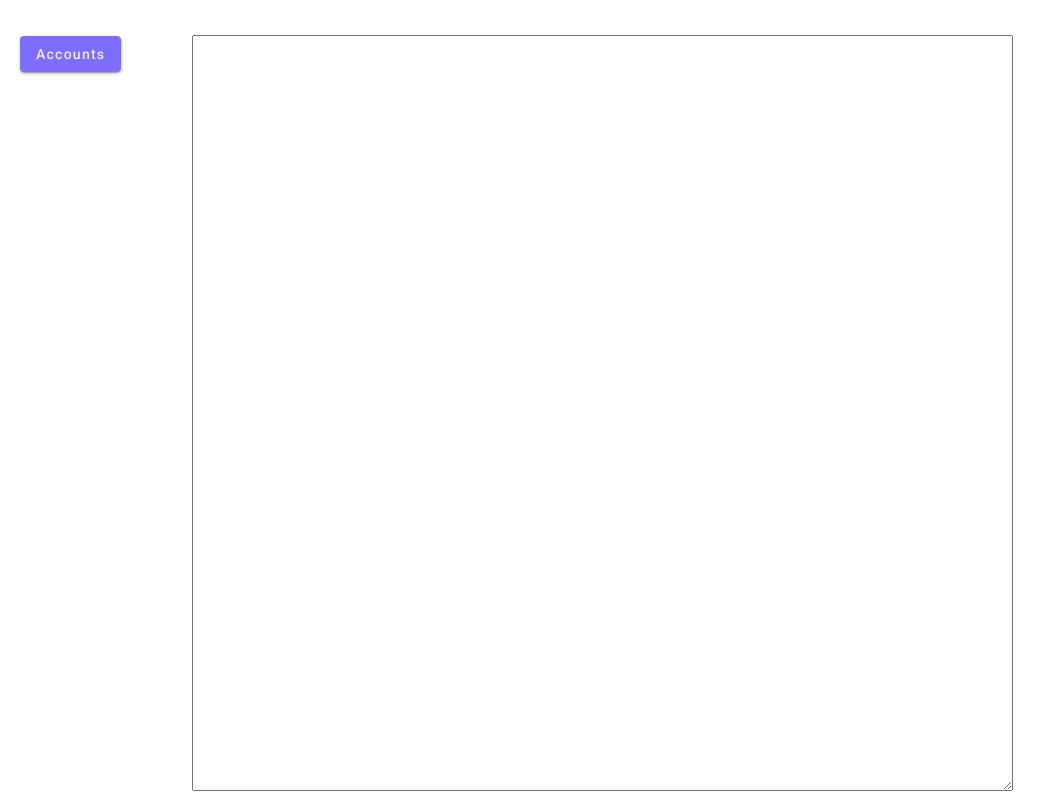
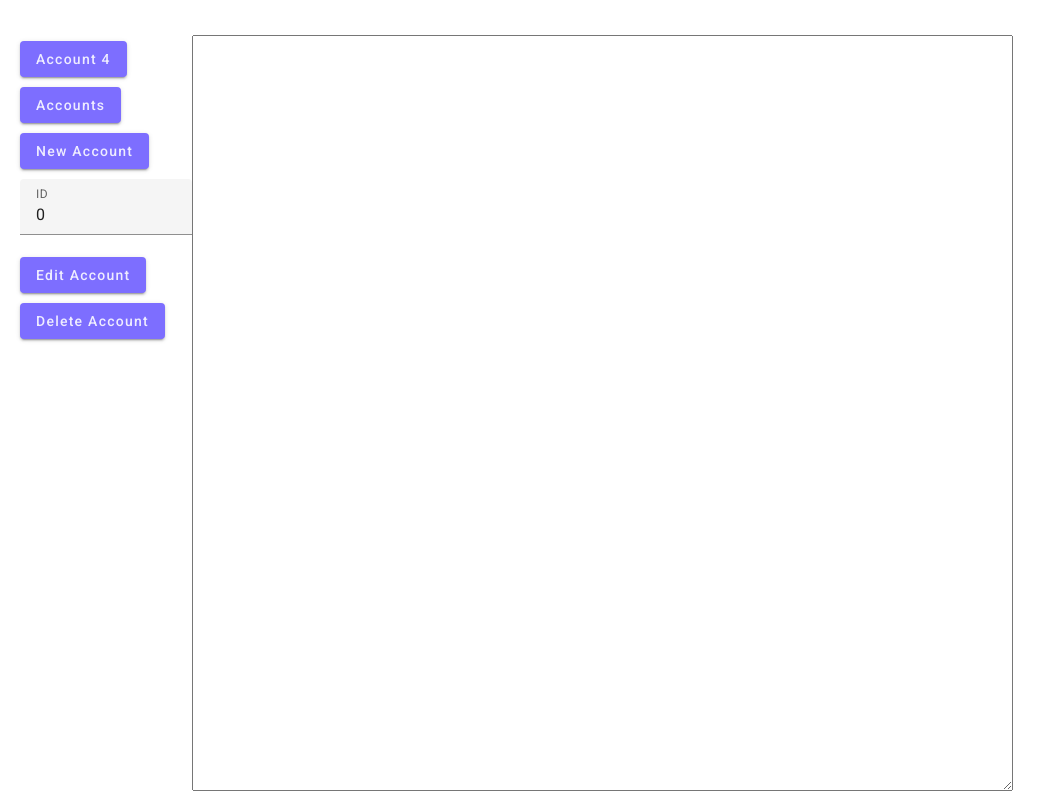
Before and after one commit to AnBu1704/FinanceManagerFrontend, an Angular app: page / in a window 1280 px wide. Shown: the whole page, without its empty margins (0-1057 px from the left). Built offline with nearby package versions, Linux system fonts and the light colour scheme.

Commit message:
AB: addAccount, editAccount, deleteAccount works

```diff
--- a/src/app/app.component.css
+++ b/src/app/app.component.css
@@ -12,6 +12,7 @@
 
 .button-container button:hover {
     background-color: rgb(100, 85, 250);
+    color: #3333330c;
     color: rgb(255, 255, 255);
 }
 
@@ -24,3 +25,14 @@ ul {
     padding-top: 20px;
     padding-left: 20px;
 }
+
+li {
+    padding-top: 5px;
+    padding-bottom: 5px;
+}
+
+.example-full-width {
+    min-width: 150px;
+    max-width: 500px;
+    width: 100%;
+}
--- a/src/app/app.component.html
+++ b/src/app/app.component.html
@@ -2,7 +2,23 @@
     <div class="button-container">
         <ul>
             <li>
-                <button mat-raised-button (click)="getAccounts()">Accounts</button>
+                <button mat-raised-button (click)="this.getAccountInfo(4)">Account 4</button>
+            </li>
+            <li>
+                <button mat-raised-button (click)="this.getAccounts()">Accounts</button>
+            </li>
+            <li>
+                <button mat-raised-button (click)="this.addAccount(this.newAccount)">New Account</button>
+            </li>
+            <li>
+                <mat-form-field class="example-full-width">
+                    <mat-label>ID</mat-label>
+                    <input matInput placeholder="ID" id="idInput" value="0">
+                </mat-form-field>
+                <button mat-raised-button (click)="this.editAccount(11, editedAccount)">Edit Account</button>
+            </li>
+            <li>
+                <button mat-raised-button (click)="this.deleteAccount(7)">Delete Account</button>
             </li>
         </ul>
     </div>
--- a/src/app/app.component.ts
+++ b/src/app/app.component.ts
@@ -1,12 +1,16 @@
-import { Component, AfterViewInit } from '@angular/core';
-import { HttpClientModule, HttpClient } from '@angular/common/http';
-import { RouterOutlet } from '@angular/router';
-import { FormsModule } from '@angular/forms';
-import { MatButtonModule } from '@angular/material/button';
+import { Component, AfterViewInit } from '@angular/core'
+import { HttpClientModule, HttpClient, HttpHeaders } from '@angular/common/http'
+import { RouterOutlet } from '@angular/router'
+import { FormsModule } from '@angular/forms'
+import { MatButtonModule } from '@angular/material/button'
+import { MatFormFieldModule } from '@angular/material/form-field'
+import { MatInputModule } from '@angular/material/input'
 
 import { IAccount } from './models/Account';
 
+var ACCOUNT: IAccount
 var ACCOUNTS: IAccount[]
+var NEWACCOUNT: IAccount
 
 @Component({
   selector: 'app-root',
@@ -14,6 +18,8 @@ var ACCOUNTS: IAccount[]
   imports: [
     FormsModule,
     MatButtonModule,
+    MatInputModule,
+    MatFormFieldModule,
     RouterOutlet,
     HttpClientModule
   ],
@@ -21,29 +27,91 @@ var ACCOUNTS: IAccount[]
   styleUrl: './app.component.css'
 })
 export class AppComponent {
-  title = 'FinanceManagerFrontend';
+  title = 'FinanceManagerFrontend'
+  account = ACCOUNT
   accounts = ACCOUNTS
+  newAccount: IAccount = { id: 0, name: "New Account", color: 123456} // AB: test data
+  editedAccount: IAccount = { id: 11, name: "Edit Account", color: 654321} // AB: test data
 
   output: string = ""
 
   constructor(private httpClient: HttpClient) {}
 
   public parseJson(data: any) {
-    var jsonString: string = JSON.stringify(data)
-    this.output = JSON.stringify(JSON.parse(jsonString),null,2)
-
-    const outputElement: HTMLElement = document.getElementById('output') as HTMLElement
+    var jsonString: string = JSON.stringify(data) // Convert data to JSON string
+    this.output = JSON.stringify(JSON.parse(jsonString), null, 2) // Format JSON with indentation
   }
 
   getAccounts(): void {
+      try {
+          this.httpClient.get<IAccount[]>('https://localhost:7128/api/Accounts').subscribe((data) => {
+              this.accounts = data // Store account data
+              this.parseJson(this.accounts) // Format and display the data
+          })
+      } catch (error) {
+        console.log('%c ERROR:                                    \n', 'background: #960a0a80 color: #ffffff') // Log error details
+        console.log("AppComponent\ngetAccounts()\nhttpClient.get<IAccount[]>\n" + error) // Log error details
+      }
+  }
+
+  getAccountInfo(id: number): void {
+      try {
+          this.httpClient.get<IAccount>('https://localhost:7128/api/Accounts/' + id).subscribe((data) => {
+              this.account = data // Store single account data
+              this.parseJson(this.account) // Format and display the data
+          })
+      } catch (error) {
+        console.log('%c ERROR:                                    \n', 'background: #960a0a80 color: #ffffff') // Log error details
+        console.error("AppComponent\ngetAccount()\nhttpClient.get<IAccount>\n" + error) // Log error details
+      }
+  }
+
+
+  addAccount(account: IAccount): void {
+    const headers = new HttpHeaders({
+      'Content-Type': 'application/json',
+      'Access-Control-Allow-Origin': '*'
+    })
+
+    this.httpClient.post<IAccount>('https://localhost:7128/api/Accounts', account, { headers }).subscribe(
+      (data) => {
+        console.log(data)
+        this.account = data // Store single account data
+        this.parseJson(this.account) // Format and display the data
+      }
+      // (error) => {
+      //   console.log('%c ERROR:                                    \n', 'background: #960a0a80 color: #ffffff') // Log error details
+      //   console.error("AppComponent\ngetAccount()\nhttpClient.get<IAccount>\n" + error) // Log error details
+
+      // }
+    )
+  }
+
+  editAccount(id: number, account: IAccount): void {
+    this.httpClient.put<IAccount>('https://localhost:7128/api/Accounts/' + id, account).subscribe((data) => {
+      console.log(data)
+      this.account = data // Store single account data
+      this.parseJson(this.account) // Format and display the data
+    })
     try {
-      this.httpClient.get<IAccount[]>('https://localhost:7128/api/Accounts').subscribe((data) => {
-        this.accounts = data
-        this.parseJson(this.accounts)
+
+    } catch (error) {
+      console.log('%c ERROR:                                    \n', 'background: #960a0a80 color: #ffffff') // Log error details
+      console.log("AppComponent\ngetAccount()\nhttpClient.get<IAccount>\n" + error) // Log error details
+    }
+  }
+
+  deleteAccount(id: number): void {
+    try {
+      this.httpClient.delete<IAccount>('https://localhost:7128/api/Accounts/' + id).subscribe((data) => {
+        console.log(data)
+        this.account = data // Store single account data
+        this.parseJson(this.account) // Format and display the data
       })
+
     } catch (error) {
-      console.log(error)
+      console.log('%c ERROR:                                    \n', 'background: #960a0a80 color: #ffffff') // Log error details
+      console.log("AppComponent\ngetAccount()\nhttpClient.get<IAccount>\n" + error) // Log error details
     }
-
   }
 }
--- a/src/app/models/Account.ts
+++ b/src/app/models/Account.ts
@@ -1,5 +1,6 @@
 export interface IAccount
 {
     id: number,
-    name: string
+    name: string,
+    color: number
 }
```
